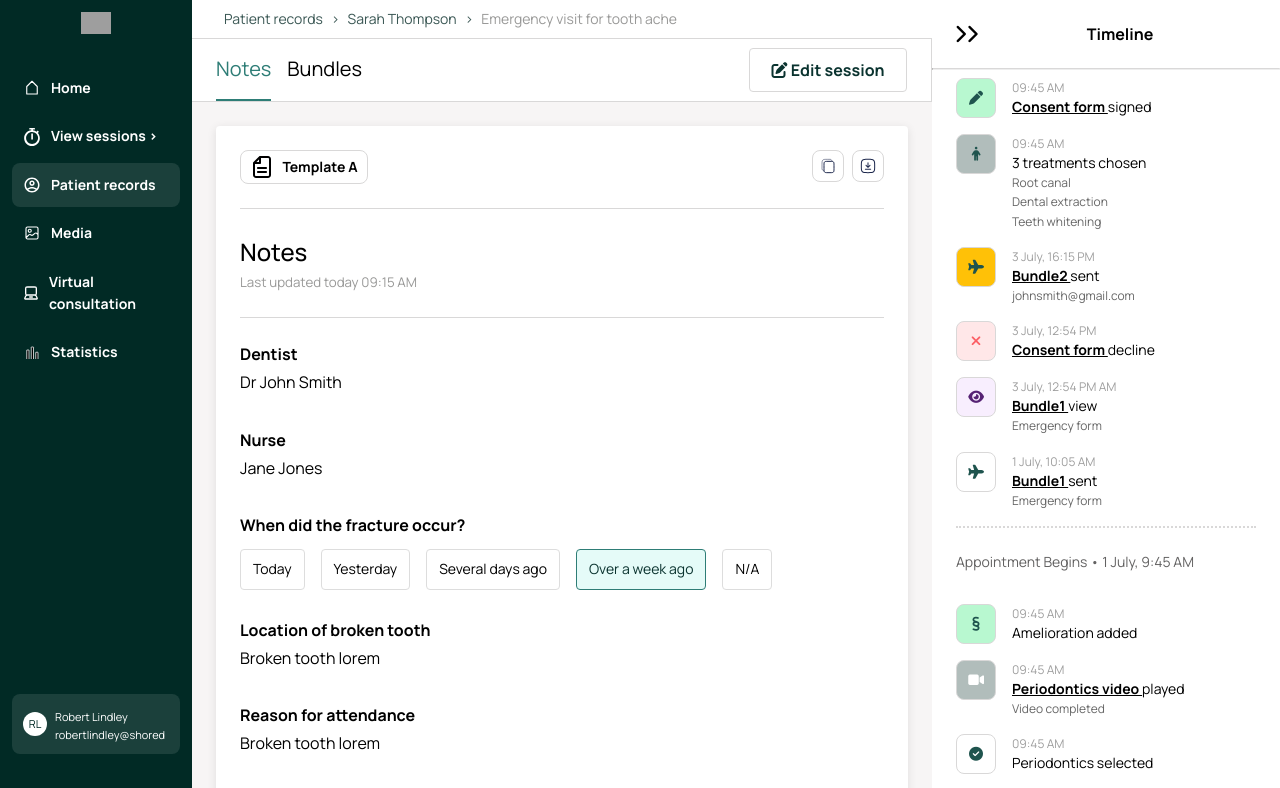
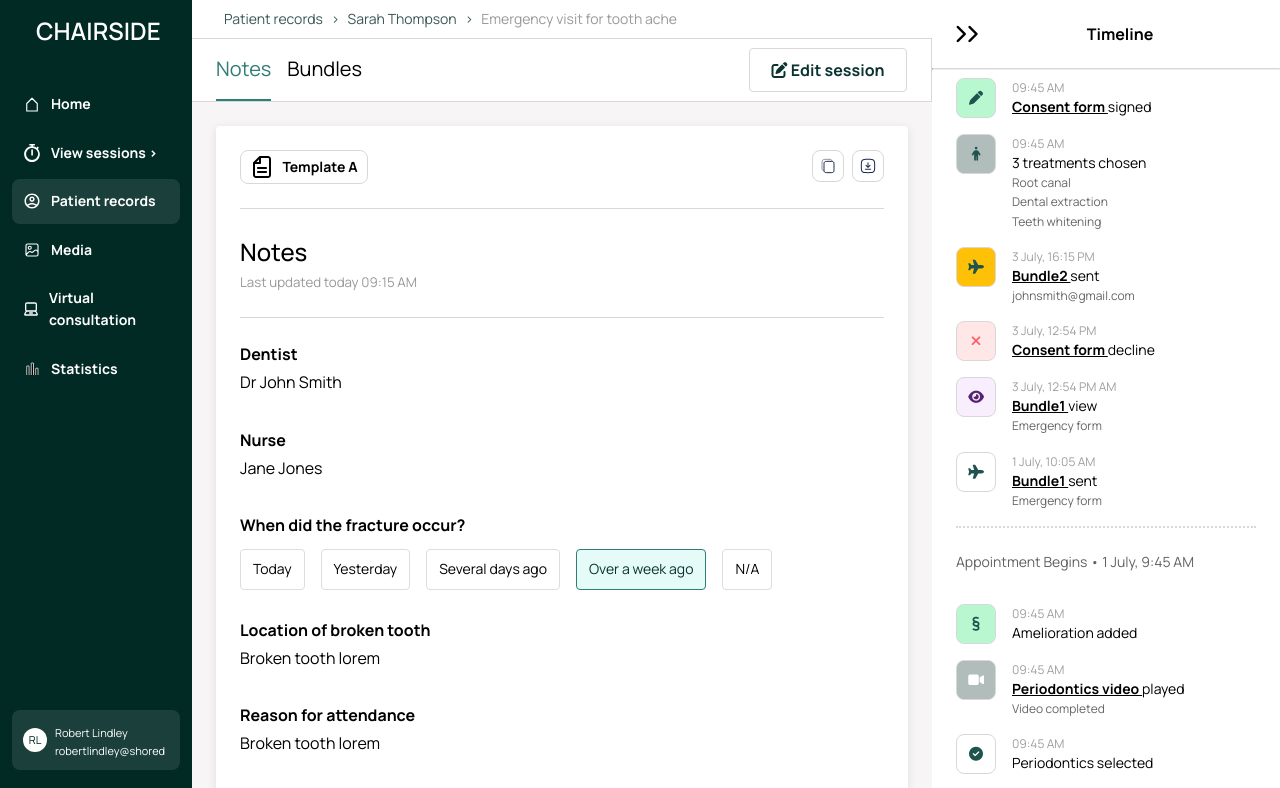
Before and after one commit to Dhammikesl/dashboard-CHIRSYDE, a Vue app: page / in a window 1280 px wide. Shown: the top 788 px of the page. Built offline with nearby package versions, Linux system fonts and the light colour scheme; grey boxes are pictures that could not be loaded.

Commit message:
revert: Reverting previous commits

```diff
--- a/src/components/Sidebar.vue
+++ b/src/components/Sidebar.vue
@@ -57,9 +57,11 @@ export default {
 <template>
     <nav class="sidebar" :class="{ open: isOpen }">
         <div class="sidebar-brand">
-            <a href="/" class="navbarlogo w-nav-brand" aria-label="home"><img
+            <h2>CHAIRSIDE</h2>
+            <!-- <a href="/" class="navbarlogo w-nav-brand" aria-label="home"><img
                     src="https://cdn.prod.website-files.com/67163c8a1296ee10c03f4ab3/67f4ed5c1cf06beff9b5f819_Logo.webp"
-                    loading="lazy" alt="" class="navbarlogoimg"></a>
+                    loading="lazy" alt="" class="navbarlogoimg"></a> -->
+
         </div>
         <div class="sidebar-nav-wrapper">
             <ul class="sidebar-nav">
@@ -95,17 +97,17 @@ export default {
     vertical-align: middle;
 }
 
-.navbarlogo {
-    justify-content: center;
-    align-items: center;
-    width: 100%;
-    max-width: 143px;
-    height: 100%;
-    display: flex;
+// .navbarlogo {
+//     justify-content: center;
+//     align-items: center;
+//     width: 100%;
+//     max-width: 143px;
+//     height: 100%;
+//     display: flex;
 
-    img {
-        max-height: 22px;
+//     img {
+//         max-height: 22px;
 
-    }
-}
+//     }
+// }
 </style>
```
